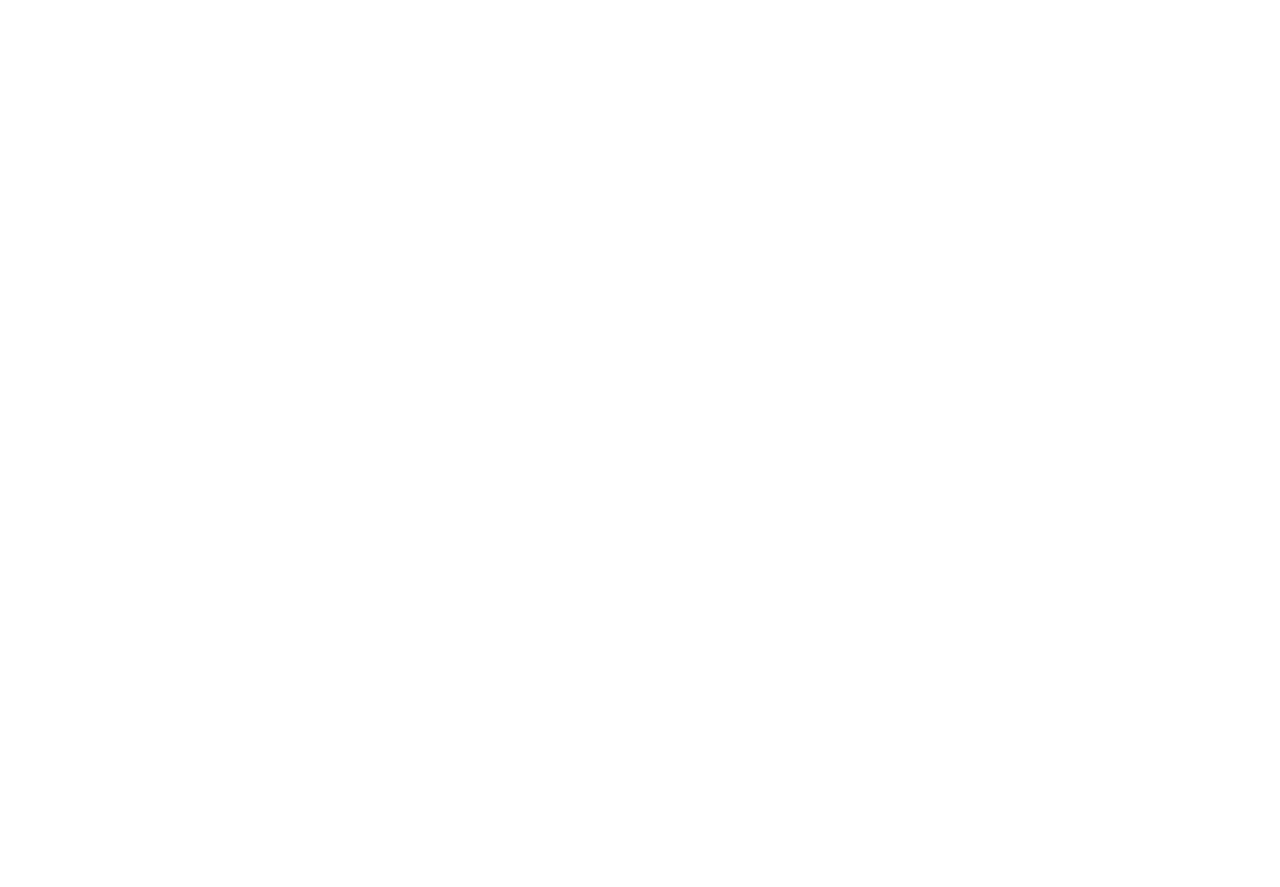
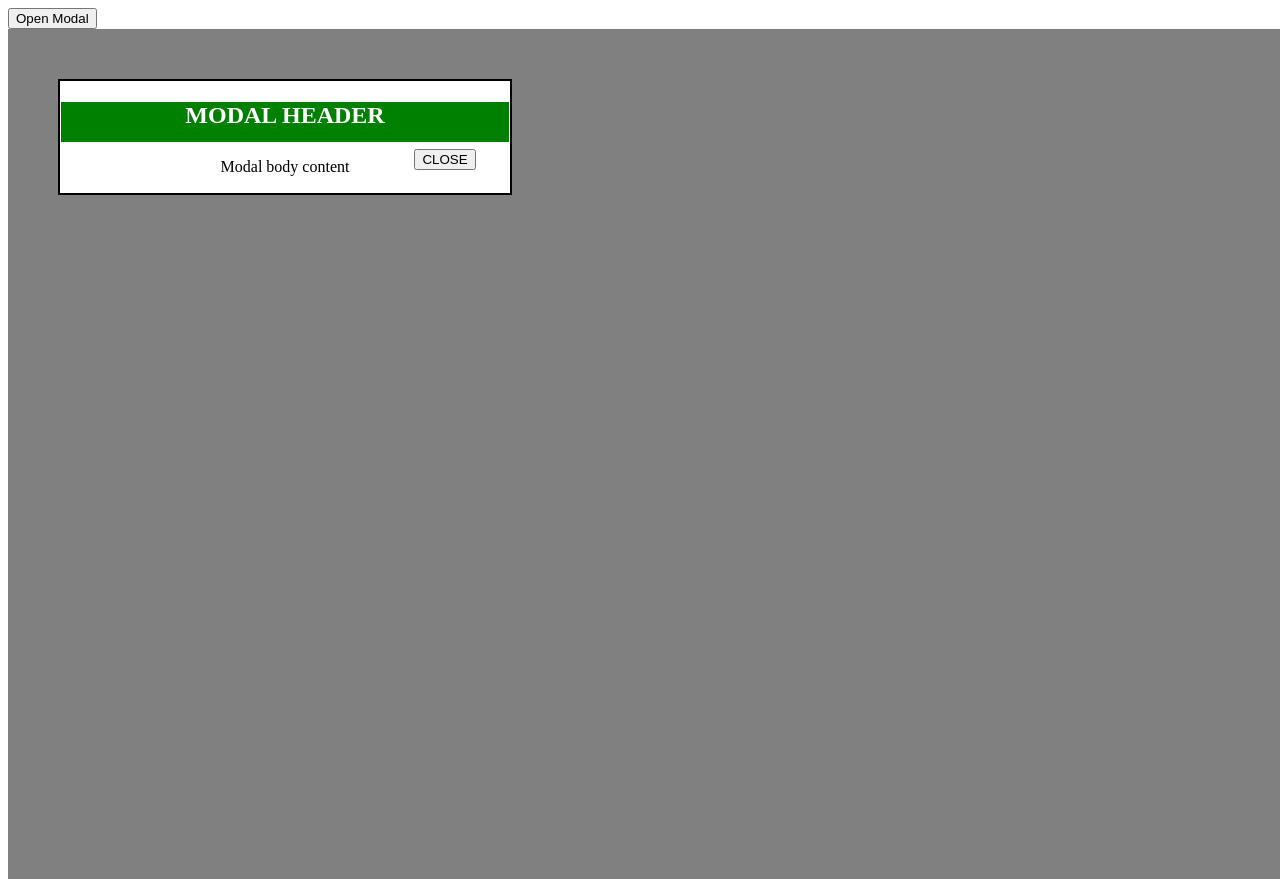
Before and after one commit to acciojob/css-modal-VishalSaini7272, a website: page main.html in a window 1280 px wide. Before the commit the page ends 800 px from the top, so only its background shows below. Drawn offline with Linux system fonts and the light colour scheme.

Commit message:
created a submission

```diff
--- a/main.html
+++ b/main.html
@@ -8,6 +8,19 @@
 
 <body>
 	<!-- the entire body must be written by student -->
+<button id="openModal">Open Modal</button>
+<div class="modal">
+	<div class="modal-content">
+		<div class="modal-header">
+	 <h2>MODAL HEADER</h2>
+<button class="close-modal">CLOSE</button>
+		</div>
+
+		<div class="modal-body">
+		<p>Modal body content</p>
+		</div>
+	</div>
+</div>
     <script type="text/javascript" src="./script.js">
 </script>
 
--- a/script.js
+++ b/script.js
@@ -1 +1,18 @@
-//your JS code here. If required.
+//your JS code here. If requhttps://www.svgrepo.com/show/345221/three-dots.svgired.
+const modal= document.getElementByClass("modal")
+const openBtn = document.getElementById("openModal")
+const closeBtn = document.getElementByClass("close-modal")
+
+openBtn.onclick =function(){
+	modal.style.display ="flex";
+}
+
+closeBtn.onclick = function(){
+	modal.style.display = "none";
+}
+
+window.onclick = function(event){
+	if(event.target === modal){
+		modal.style.display ="none";
+	}
+}
--- a/styles.css
+++ b/styles.css
@@ -1 +1,28 @@
 /*  your css code here. If applicable */
+.modal{
+	height:100vh;
+	width:100vw;
+	background-color:gray;
+	padding-top:50px;
+}
+.modal-content{
+/* height:8rem; */
+width:28rem;
+	background-color:white;
+	padding:1px;
+	text-align:center;
+margin-left:50px;
+
+	border:2px solid;
+
+}
+.modal-header{
+	color:white;
+	background-color:green;
+	height:40px;
+}
+.close-modal{
+	text-align:right;
+	margin-left: 20rem;
+	cursor:pointer;
+}
```
